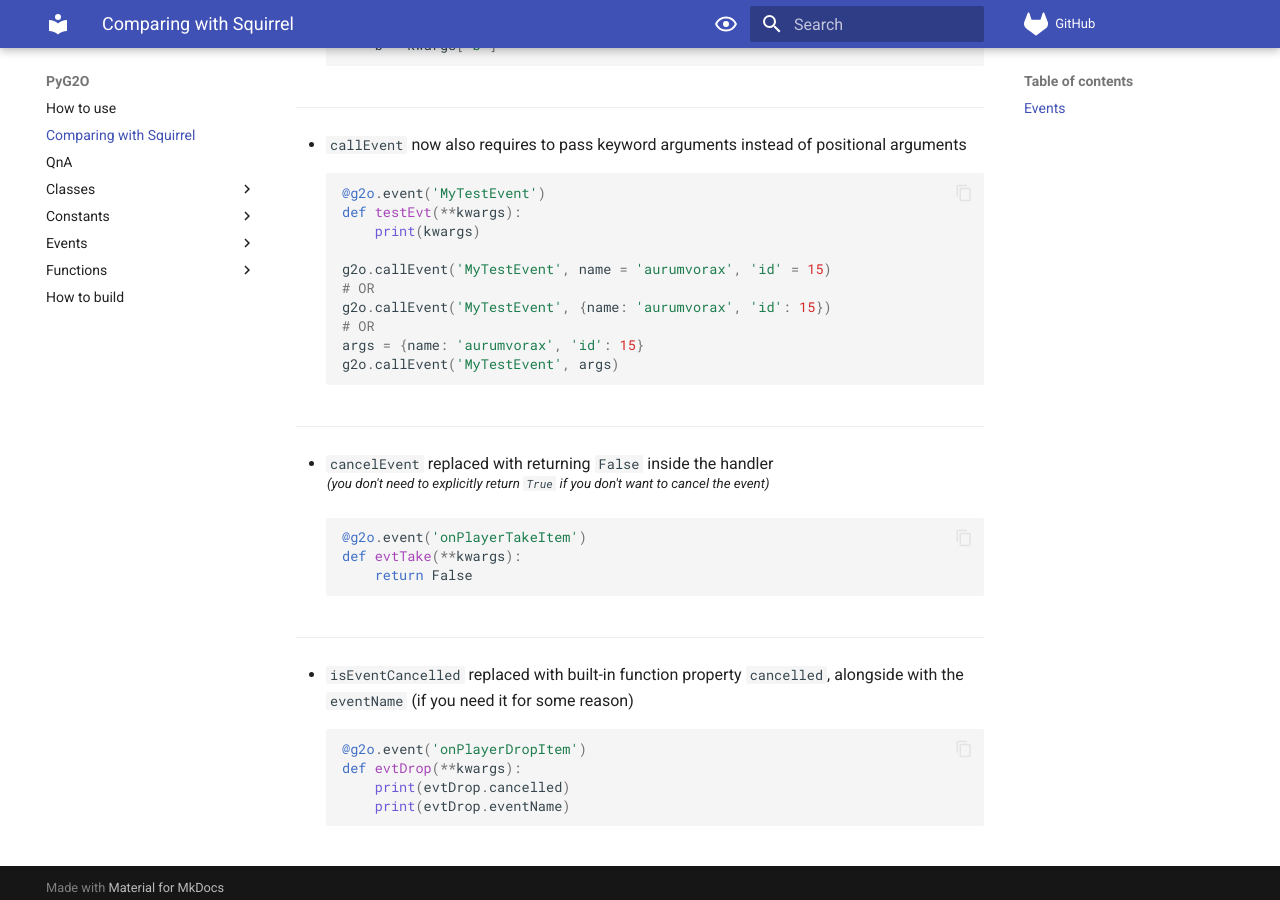
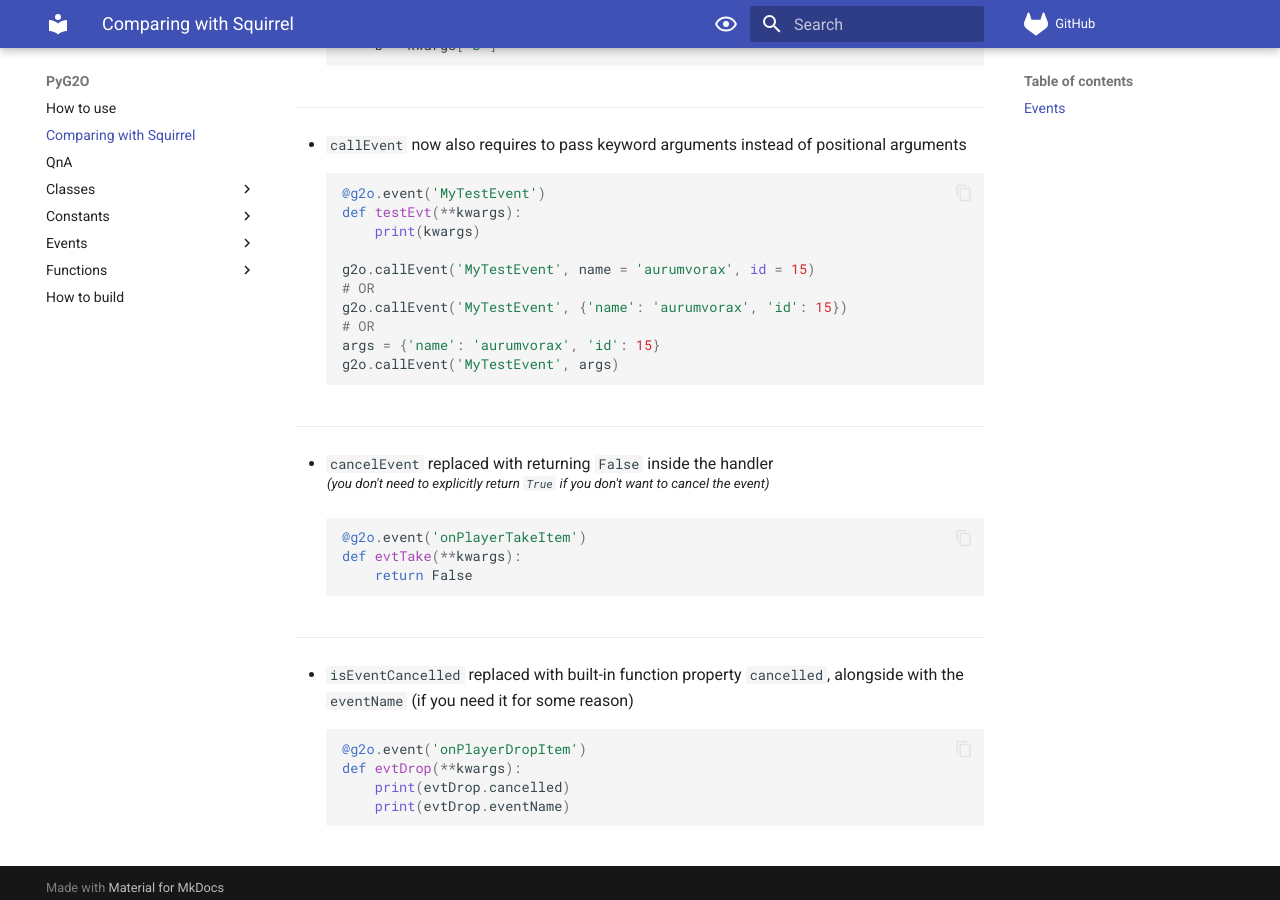
Before and after one commit to AURUMVORXX/PyG2O, an MkDocs documentation site: the page built from docs/comparing.md, in a window 1280 px wide and 900 px high, scrolled down 610 px. Built offline with MkDocs 1.6.1 and Material for MkDocs 9.7.7, drawn with Linux system fonts in a browser that asks for light colours; comment, search, counter and statistics services are not loaded.

````diff
--- a/docs/comparing.md
+++ b/docs/comparing.md
@@ -26,11 +26,11 @@ def evtColor(**kwargs):
 def testEvt(**kwargs):
     print(kwargs)
 
-g2o.callEvent('MyTestEvent', name = 'aurumvorax', 'id' = 15)
+g2o.callEvent('MyTestEvent', name = 'aurumvorax', id = 15)
 # OR
-g2o.callEvent('MyTestEvent', {name: 'aurumvorax', 'id': 15})
+g2o.callEvent('MyTestEvent', {'name': 'aurumvorax', 'id': 15})
 # OR
-args = {name: 'aurumvorax', 'id': 15}
+args = {'name': 'aurumvorax', 'id': 15}
 g2o.callEvent('MyTestEvent', args)
 ```
 ---
````
